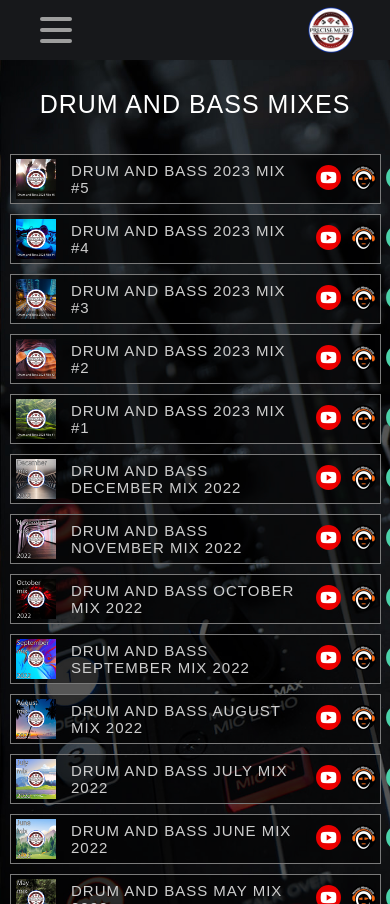
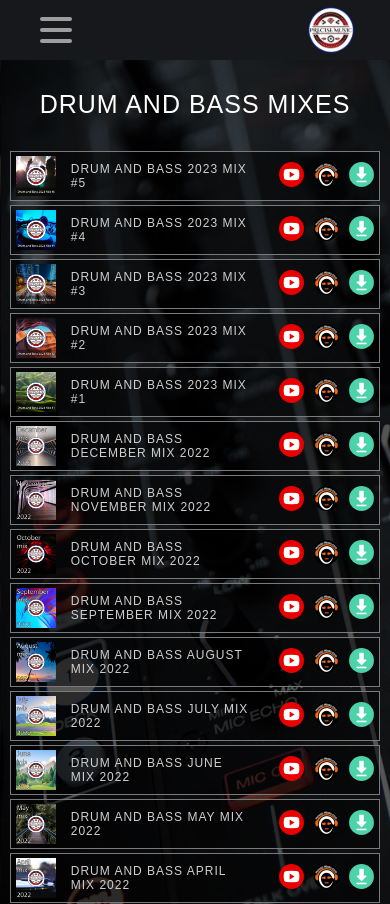
Before and after one commit to matejvalocky/precise-music-react, a React (Create React App) app: page /mixes in a window 390 px wide. Built offline with nearby package versions, Linux system fonts and the light colour scheme; a web font is replaced by a local one.

Commit message:
responzivita pod 450px pre oneMix

```diff
--- a/src/components/OneMixQueries.css
+++ b/src/components/OneMixQueries.css
@@ -11,6 +11,7 @@
 
    @media only screen and (max-width: 560px){
     .oneMix{
+        margin: 2px 5px;
         width: 95%;
         height: 50px;
         padding: 0px;
@@ -34,3 +35,16 @@
 
 
    }
+
+
+   @media only screen and (max-width: 450px){
+    .mixesInfo{
+
+        width: 250px;
+
+    }
+
+    .oneMix h2{
+        font-size: 12px;
+    }
+   }
```
